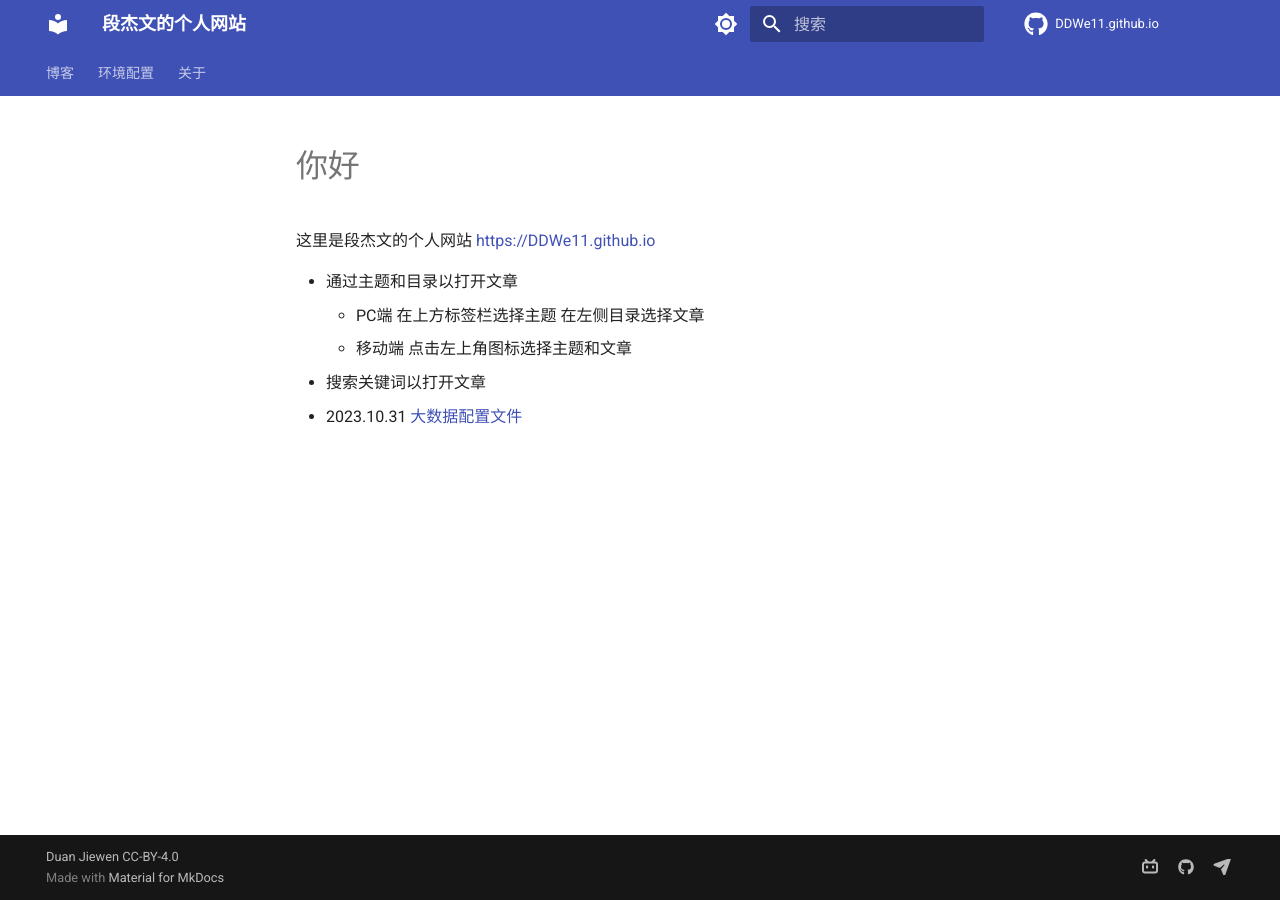
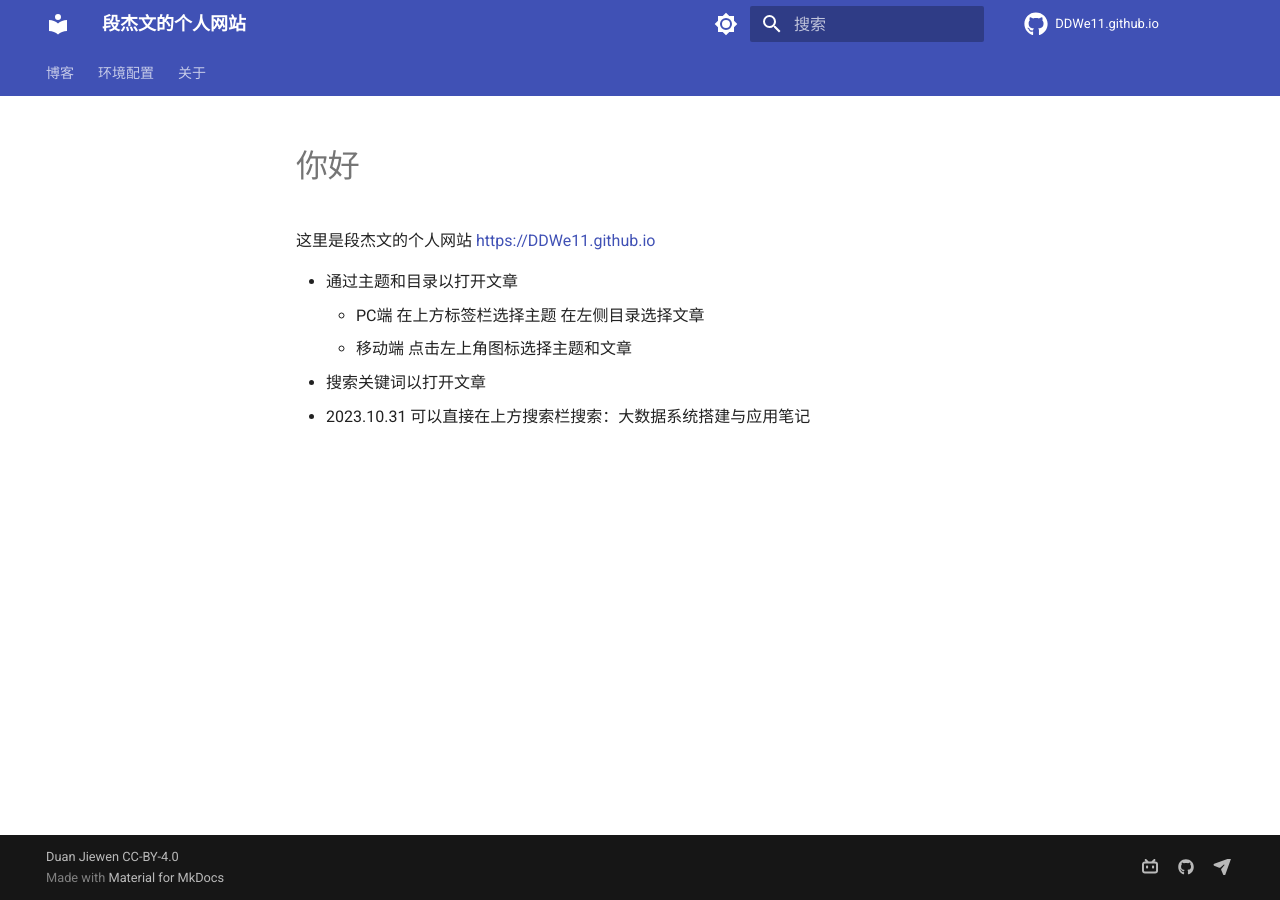
Before and after one commit to DDWe11/DDWe11.github.io, an MkDocs documentation site: the page built from docs/index.md, in a window 1280 px wide. Built offline with MkDocs 1.6.1 and Material for MkDocs 9.7.7, drawn with Linux system fonts in a browser that asks for light colours; comment, search, counter and statistics services are not loaded.

Commit message:
Update index.md

```diff
--- a/docs/index.md
+++ b/docs/index.md
@@ -7,4 +7,4 @@
     - 移动端 点击左上角图标选择主题和文章
 - 搜索关键词以打开文章
 
-- 2023.10.31 [大数据配置文件](Soft_configuration/BigData/23fall_Bigdata)
+- 2023.10.31  可以直接在上方搜索栏搜索：大数据系统搭建与应用笔记
```
